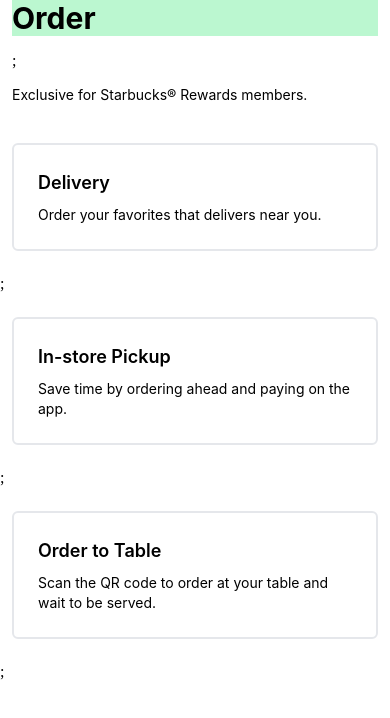
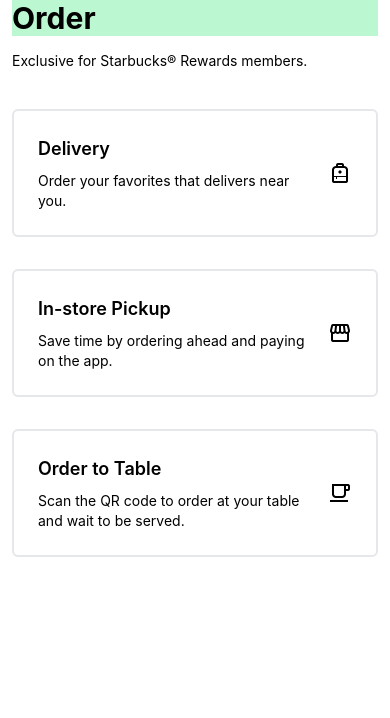
Before and after one commit to akaMiWP/rn-ui-clone, a React Native app in the folder my-expo-app/: screen / in a window 390 px wide. Shown: the top 718 px of the page. Built offline with nearby package versions, Linux system fonts and the light colour scheme.

Commit message:
Finished Order UI screen

```diff
--- a/my-expo-app/components/coffee/CoffeeOrderPage.tsx
+++ b/my-expo-app/components/coffee/CoffeeOrderPage.tsx
@@ -1,4 +1,5 @@
 import { SafeAreaView, Text, View } from 'react-native';
+import { MaterialCommunityIcons } from '@expo/vector-icons';
 
 // Main Page
 const CoffeeOrderPage = () => {
@@ -14,7 +15,7 @@
 const Header = () => {
   return (
     <View className="flex gap-y-4 px-3">
-      <Text className="bg-green-200 text-3xl font-bold">Order</Text>;
+      <Text className="bg-green-200 text-3xl font-bold">Order</Text>
       <Text>Exclusive for Starbucks® Rewards members.</Text>
     </View>
   );
@@ -24,27 +25,36 @@
 const ContentList = () => {
   return (
     <View className="mt-8 flex gap-y-4">
-      <ContentItem title="Delivery" subtitle="Order your favorites that delivers near you." />;
+      <ContentItem
+        title="Delivery"
+        subtitle="Order your favorites that delivers near you."
+        icon="bag-personal-outline"
+      />
+
       <ContentItem
         title="In-store Pickup"
         subtitle="Save time by ordering ahead and paying on the app."
+        icon="storefront-outline"
       />
-      ;
+
       <ContentItem
         title="Order to Table"
         subtitle="Scan the QR code to order at your table and wait to be served."
+        icon="coffee-outline"
       />
-      ;
     </View>
   );
 };
 
-const ContentItem = ({ title, subtitle }: { title: string; subtitle: string }) => {
+const ContentItem = ({ title, subtitle, icon }: { title: string; subtitle: string; icon: any }) => {
   return (
-    <View className="px-3 py-2">
-      <View className="flex gap-y-2 rounded-md border-2 border-gray-200 px-6 py-6">
-        <Text className="text-lg font-semibold">{title}</Text>
-        <Text className="text-sm">{subtitle}</Text>
+    <View className="flex px-3 py-2 ">
+      <View className="flex flex-row items-center justify-between rounded-md border-2 border-gray-200 px-6 py-6">
+        <View className="flex max-w-[85%] gap-y-2">
+          <Text className="text-lg font-semibold">{title}</Text>
+          <Text className="text-sm">{subtitle}</Text>
+        </View>
+        <MaterialCommunityIcons name={icon} size={24} />
       </View>
     </View>
   );
```
